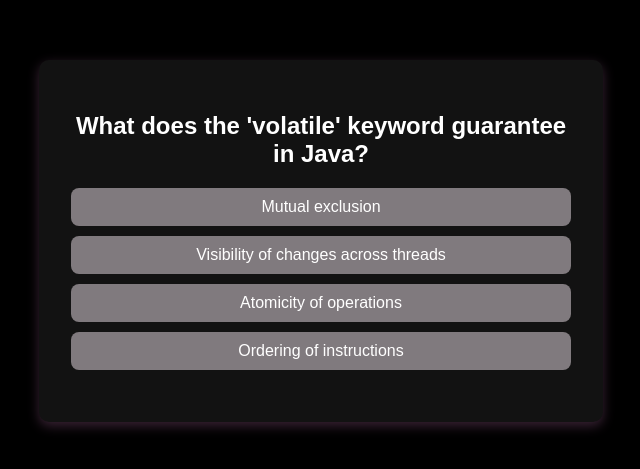
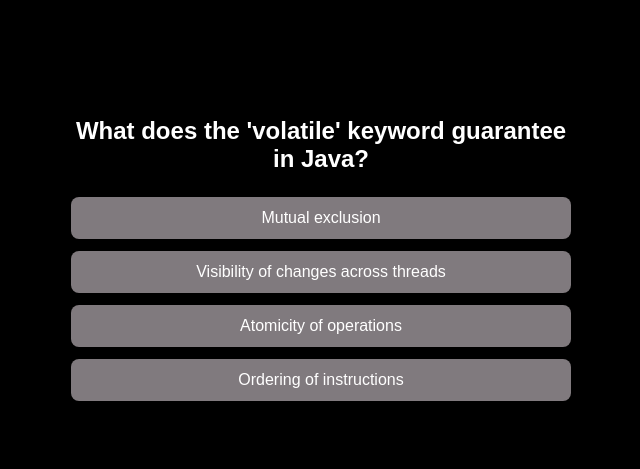
Before and after one commit to JyothiDevappa/java-quiz, a plain HTML site: page hard.html in a window 1280 px wide. Shown: the part 159-628 px from the top of the page, without its empty margins (319-959 px from the left). Drawn offline with Linux system fonts and the light colour scheme.

Commit message:
Initial commit

```diff
--- a/easy.css
+++ b/easy.css
@@ -1,33 +1,31 @@
 body {
   font-family: Arial, sans-serif;
-  background-color: #000000; /* Dark Black */
+  background-color: #000000; /* Pure black */
   display: flex;
   justify-content: center;
   align-items: center;
-  height: 100vh;
+  padding: 20px;
+  min-height: 100vh;
   margin: 0;
   color: #ffffff; /* White text */
 }
 
 .quiz-container {
   text-align: center;
-  background: #121212; /* Very dark gray */
-  padding: 2rem;
-  border-radius: 10px;
-  width: 90%;
+  padding: 1rem;
+  width: 100%;
   max-width: 500px;
-  box-shadow: 0 4px 12px rgba(189, 113, 172, 0.3); /* Lavender Rose glow */
 }
 
 .options {
   display: flex;
   flex-direction: column;
-  gap: 10px;
-  margin: 20px 0;
+  gap: 12px;
+  margin: 24px 0;
 }
 
 .option-btn {
-  padding: 10px;
+  padding: 12px;
   font-size: 16px;
   border: none;
   border-radius: 8px;
@@ -42,17 +40,17 @@ body {
 }
 
 .option-btn.correct {
-  background-color: #085e29; /* soft green for correct */
-  color: #f1f1f1;
+  background-color: #1f8e44; /* Calm green for correct */
+  color: #ffffff;
 }
 
 .option-btn.wrong {
-  background-color: #d61212; /* soft red for wrong */
-  color: #cfbdbd;
+  background-color: #d61212; /* Soft red for wrong */
+  color: #f3dada;
 }
 
 #next-btn {
-  margin-top: 10px;
+  margin-top: 16px;
   padding: 10px 24px;
   font-size: 16px;
   cursor: pointer;
@@ -64,5 +62,14 @@ body {
 }
 
 #next-btn:hover {
-  background-color: #eeb6e3; /* Lighter lavender hover */
+  background-color: #eeb6e3; /* Lighter lavender */
 }
+
+/* Mobile-friendly adjustment */
+@media (max-width: 480px) {
+  .option-btn,
+  #next-btn {
+    font-size: 15px;
+    padding: 10px;
+  }
+}
--- a/hard.css
+++ b/hard.css
@@ -1,68 +1,75 @@
 body {
   font-family: Arial, sans-serif;
-  background-color: #000000;
+  background-color: #000000; /* Pure black */
   display: flex;
   justify-content: center;
   align-items: center;
-  height: 100vh;
+  padding: 20px;
+  min-height: 100vh;
   margin: 0;
-  color: #ffffff;
+  color: #ffffff; /* White text */
 }
 
 .quiz-container {
   text-align: center;
-  background: #121212;
-  padding: 2rem;
-  border-radius: 10px;
-  width: 90%;
+  padding: 1rem;
+  width: 100%;
   max-width: 500px;
-  box-shadow: 0 4px 12px rgba(189, 113, 172, 0.3);
 }
 
 .options {
   display: flex;
   flex-direction: column;
-  gap: 10px;
-  margin: 20px 0;
+  gap: 12px;
+  margin: 24px 0;
 }
 
 .option-btn {
-  padding: 10px;
+  padding: 12px;
   font-size: 16px;
   border: none;
   border-radius: 8px;
   cursor: pointer;
-  background-color: #807a7e;
+  background-color: #807a7e; /* Lavender Rose */
   color: #fff;
   transition: 0.3s;
 }
 
 .option-btn:hover {
-  background-color: #a85e96;
+  background-color: #a85e96; /* Darker shade */
 }
 
 .option-btn.correct {
-  background-color: #085e29;
-  color: #f1f1f1;
+  background-color: #1f8e44; /* Calm green for correct */
+  color: #ffffff;
 }
 
 .option-btn.wrong {
-  background-color: #d61212;
-  color: #cfbdbd;
+  background-color: #d61212; /* Soft red for wrong */
+  color: #f3dada;
 }
 
 #next-btn {
-  margin-top: 10px;
+  margin-top: 16px;
   padding: 10px 24px;
   font-size: 16px;
   cursor: pointer;
   border: none;
   border-radius: 8px;
-  background-color: #74065c;
+  background-color: #74065c; /* Dusty Mauve */
   color: white;
   transition: 0.3s;
 }
 
 #next-btn:hover {
-  background-color: #eeb6e3;
+  background-color: #eeb6e3; /* Lighter lavender */
 }
+
+/* Mobile-friendly adjustment */
+@media (max-width: 480px) {
+  .option-btn,
+  #next-btn {
+    font-size: 15px;
+    padding: 10px;
+  }
+}
--- a/medium.css
+++ b/medium.css
@@ -1,33 +1,31 @@
 body {
   font-family: Arial, sans-serif;
-  background-color: #000000; /* Dark Black */
+  background-color: #000000; /* Pure black */
   display: flex;
   justify-content: center;
   align-items: center;
-  height: 100vh;
+  padding: 20px;
+  min-height: 100vh;
   margin: 0;
   color: #ffffff; /* White text */
 }
 
 .quiz-container {
   text-align: center;
-  background: #121212; /* Very dark gray */
-  padding: 2rem;
-  border-radius: 10px;
-  width: 90%;
+  padding: 1rem;
+  width: 100%;
   max-width: 500px;
-  box-shadow: 0 4px 12px rgba(189, 113, 172, 0.3); /* Lavender Rose glow */
 }
 
 .options {
   display: flex;
   flex-direction: column;
-  gap: 10px;
-  margin: 20px 0;
+  gap: 12px;
+  margin: 24px 0;
 }
 
 .option-btn {
-  padding: 10px;
+  padding: 12px;
   font-size: 16px;
   border: none;
   border-radius: 8px;
@@ -42,17 +40,17 @@ body {
 }
 
 .option-btn.correct {
-  background-color: #085e29; /* soft green for correct */
-  color: #f1f1f1;
+  background-color: #1f8e44; /* Calm green for correct */
+  color: #ffffff;
 }
 
 .option-btn.wrong {
-  background-color: #d61212; /* soft red for wrong */
-  color: #cfbdbd;
+  background-color: #d61212; /* Soft red for wrong */
+  color: #f3dada;
 }
 
 #next-btn {
-  margin-top: 10px;
+  margin-top: 16px;
   padding: 10px 24px;
   font-size: 16px;
   cursor: pointer;
@@ -64,5 +62,14 @@ body {
 }
 
 #next-btn:hover {
-  background-color: #eeb6e3; /* Lighter lavender hover */
+  background-color: #eeb6e3; /* Lighter lavender */
 }
+
+/* Mobile-friendly adjustment */
+@media (max-width: 480px) {
+  .option-btn,
+  #next-btn {
+    font-size: 15px;
+    padding: 10px;
+  }
+}
```
